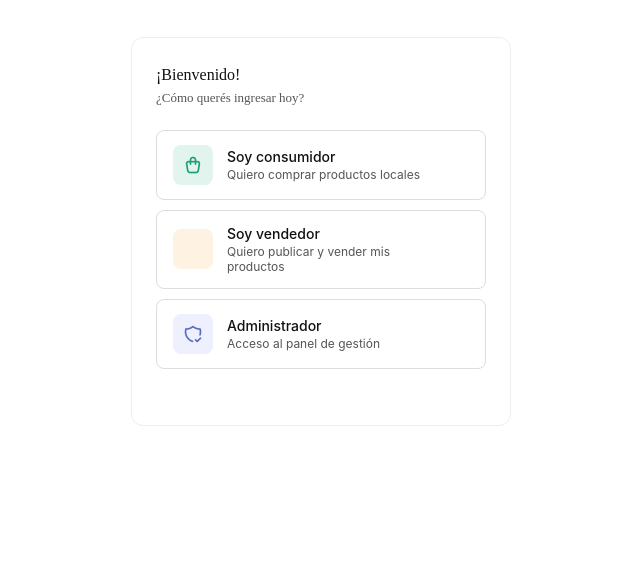
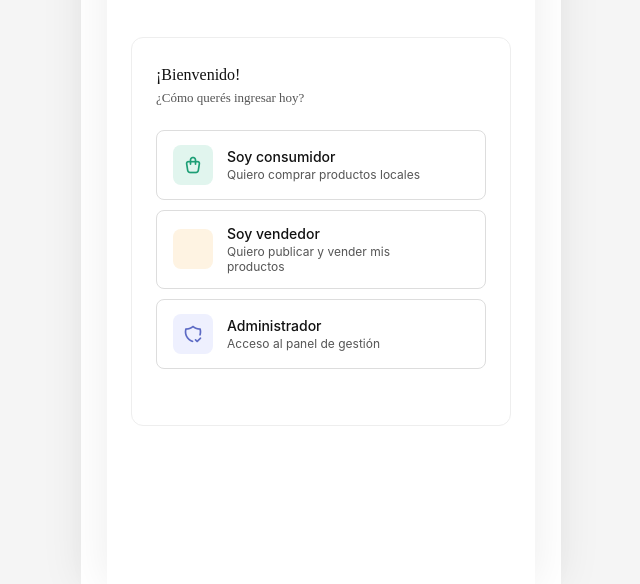
Before and after one commit to juanmks86-debug/delimarketAPP, a plain HTML site: page vendedor.html in a window 1280 px wide. Shown: the part 216-800 px from the top of the page, without its empty margins (319-959 px from the left). Drawn offline with Linux system fonts and the light colour scheme.

Commit message:
Mejora responsive para tablet y desktop

```diff
--- a/css/estilos-vendedor.css
+++ b/css/estilos-vendedor.css
@@ -349,3 +349,19 @@
   display: flex; align-items: center; justify-content: center; gap: 8px;
 }
 .btn-logout:hover { background: #FAECE7; }
+
+/* ----- RESPONSIVE — tablet / escritorio -----
+   .login-screen, .register-screen y .vendor-screen no tenían límite
+   de ancho: en pantallas grandes el formulario y el dashboard se
+   estiraban de punta a punta. Centramos todo en una columna tipo
+   "app" a partir de 640px, igual que en estilos.css. */
+@media (min-width: 640px) {
+  body { background: var(--color-background-secondary); }
+  .login-screen,
+  .register-screen,
+  .vendor-screen {
+    max-width: 480px;
+    margin: 0 auto;
+    box-shadow: 0 0 40px rgba(0, 0, 0, 0.08);
+  }
+}
--- a/css/estilos.css
+++ b/css/estilos.css
@@ -373,6 +373,21 @@
   .carousel-track-container { margin: 0; }
 }
 
+/* ----- 9b. RESPONSIVE — tablet / escritorio -----
+   Por defecto .screen no tenía límite de ancho, así que en pantallas
+   grandes el navbar, el hero y los formularios se estiraban de punta
+   a punta. A partir de 640px centramos el contenido en una columna
+   tipo "app", igual que ya se hacía con .modal-sheet. */
+@media (min-width: 640px) {
+  body { background: var(--color-background-secondary); }
+  .screen {
+    max-width: 480px;
+    margin: 0 auto;
+    background: var(--color-background-primary);
+    box-shadow: 0 0 40px rgba(0, 0, 0, 0.08);
+  }
+}
+
 /* =============================================
    SISTEMA DE PEDIDOS — estilos adicionales
 ============================================= */
```
